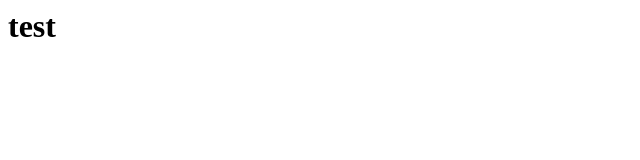
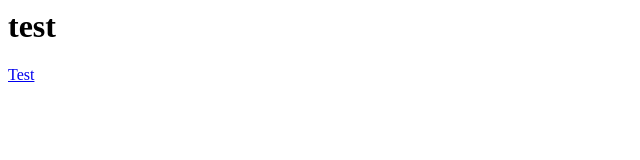
Before and after one commit to nao6903/nao6903.github.io, a plain HTML site: page index.html in a window 1280 px wide. Shown: the full height of the page, 0-640 px from the left. Drawn offline with Linux system fonts and the light colour scheme.

Commit message:
Update index.html

```diff
--- a/index.html
+++ b/index.html
@@ -1,2 +1,2 @@
 <h1>test</h1>
-<a href="https://nao6903.github.io/OnlineGame/index.html"></a>
+<a href="https://nao6903.github.io/OnlineGame/index.html">Test</a>
```
